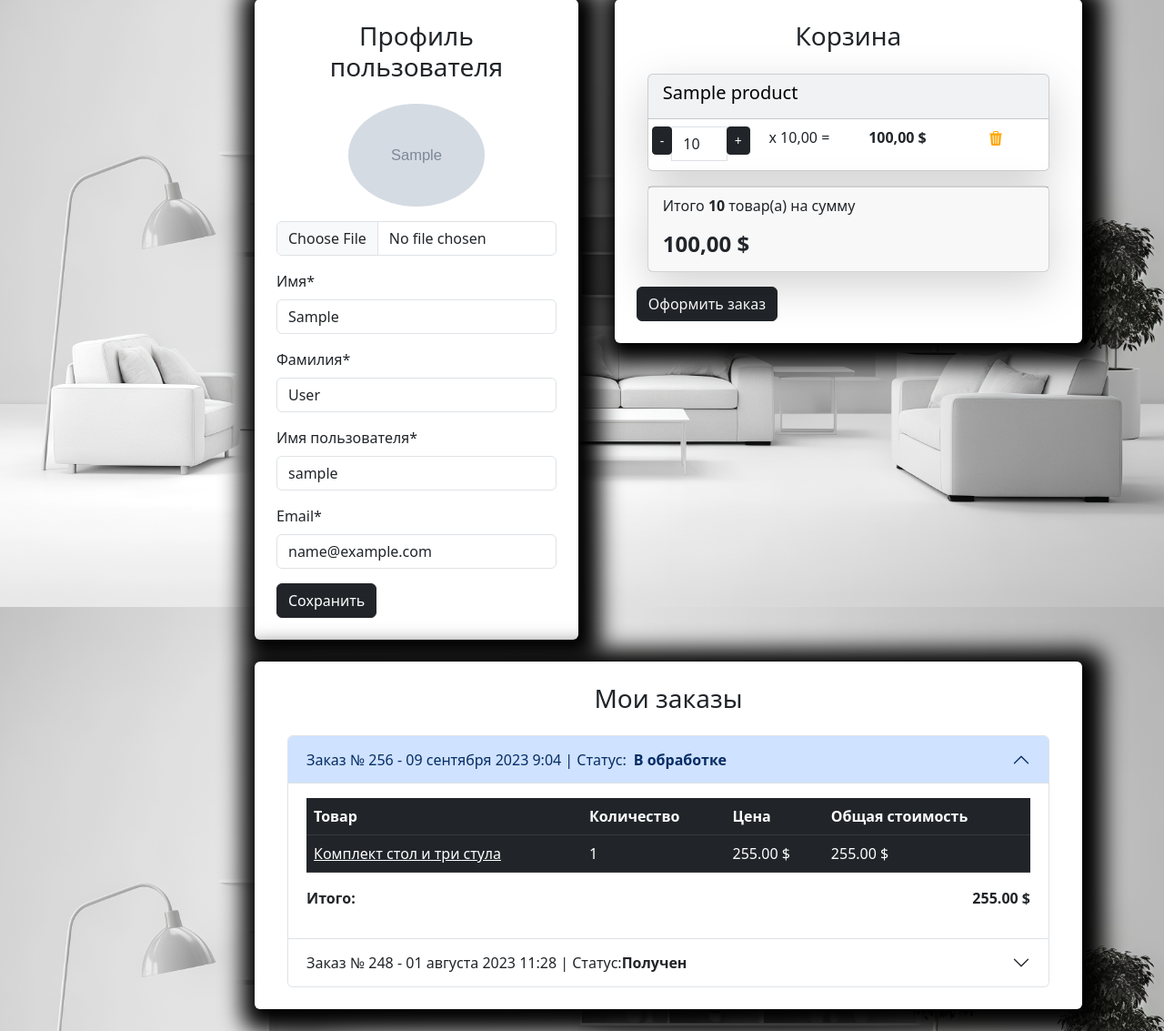
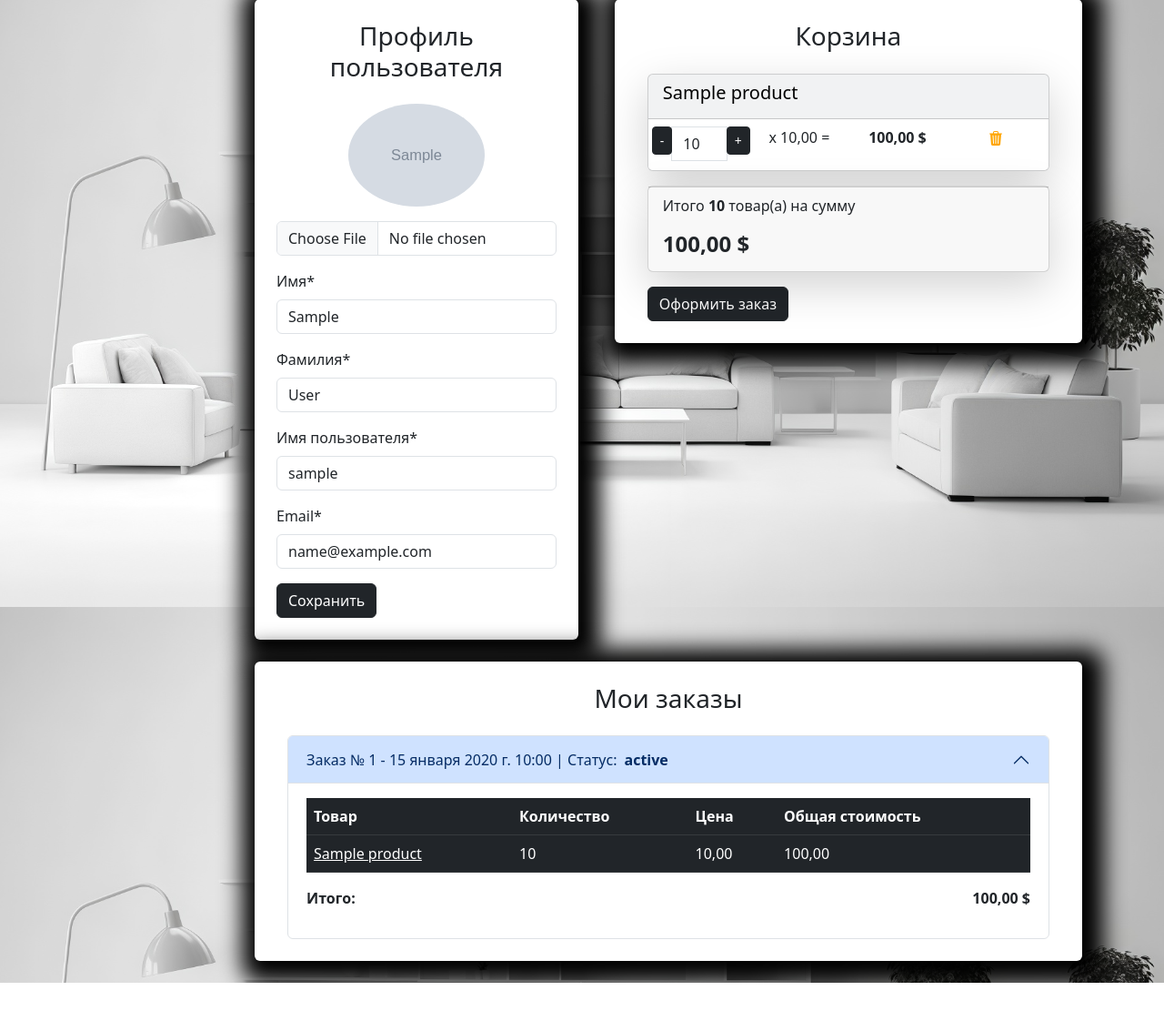
Before and after one commit to sparrow1110/internet-shop, a Django app: page /user/profile/ in a window 1280 px wide. Shown: the part 133-1266 px from the top of the page at 91% size. After the commit the page ends 1213 px from the top, so only its background shows below. Run offline with Django 5.2, Linux system fonts and the light colour scheme; a user stored in the database is signed in; data comes from the database, SQL or seed files in the repository; tables that the repository leaves empty hold one stand-in row (values such as "Sample post"); grey boxes marked "Sample" are stand-in pictures; some libraries are stand-ins or nearby versions.

Commit message:
Add order history to user profile; move checkout button; optimize DB queries

```diff
--- a/carts/templates/carts/includes/included_cart.html
+++ b/carts/templates/carts/includes/included_cart.html
@@ -49,3 +49,8 @@
         <h4 class="float-left"><strong>{{carts.total_price}} $</strong></h4>
     </div>
 </div>
+{% if carts and not order %}
+<a class="btn btn-dark" href="{% url 'orders:create_order' %}">
+    Оформить заказ
+</a>
+{% endif %}
--- a/carts/utils.py
+++ b/carts/utils.py
@@ -3,8 +3,8 @@
 
 def get_user_carts(request):
     if request.user.is_authenticated:
-        return Cart.objects.filter(user=request.user)
+        return Cart.objects.filter(user=request.user).select_related('product')
 
     if not request.session.session_key:
         request.session.create()
-    return Cart.objects.filter(session_key=request.session.session_key)
+    return Cart.objects.filter(session_key=request.session.session_key).select_related('product')
--- a/orders/forms.py
+++ b/orders/forms.py
@@ -29,3 +29,5 @@
         pattern = re.compile(r'^\d{10}$')
         if not pattern.match(data):
             raise forms.ValidationError("Неверный формат номера")
+
+        return data
--- a/templates/base.html
+++ b/templates/base.html
@@ -57,7 +57,6 @@
                                 Мой профиль
                             </a>
                             <ul class="dropdown-menu">
-                                <li><a class="dropdown-item  text-white" href="carts/cart.html">Корзина</a></li>
                                 <li><a class="dropdown-item  text-white" href="{% url 'user:profile' %}">Личный кабинет</a>
                                 </li>
                                 {% if user.is_admin or user.is_staff %}
--- a/templates/includes/cart_button.html
+++ b/templates/includes/cart_button.html
@@ -27,11 +27,6 @@
                     {% include "carts/includes/included_cart.html" %}
                     <!-- Закончилась разметка корзины -->
                 </div>
-                {% if carts %}
-                <a class="btn btn-dark" href="{% url 'orders:create_order' %}">
-                    Оформить заказ
-                </a>
-                {% endif %}
             </div>
         </div>
     </div>
--- a/users/templates/users/profile.html
+++ b/users/templates/users/profile.html
@@ -86,11 +86,6 @@
                         {% include "carts/includes/included_cart.html" %}
                         <!-- Закончилась разметка корзины -->
                     </div>
-                    {% if carts %}
-                    <a class="btn btn-dark" href="{% url 'orders:create_order' %}">
-                        Оформить заказ
-                    </a>
-                    {% endif %}
                 </div>
             </div>
             <!-- Оформленные заказы -->
@@ -100,13 +95,14 @@
                     <!-- Разметка заказов -->
                     <div class="container">
                         <div class="accordion" id="accordionExample">
+                            {% for order in orders %}
                             <div class="accordion-item">
-                                <h2 class="accordion-header" id="heading1">
-                                    <button class="accordion-button" type="button" data-bs-toggle="collapse" data-bs-target="#collapse1" aria-expanded="false" aria-controls="collapse1">
-                                        Заказ № 256 - 09 сентября 2023 9:04 | Статус:<strong class="mx-2"> В обработке</strong>
+                                <h2 class="accordion-header" id="heading{{ order.id }}">
+                                    <button class="accordion-button {% if order != orders.0 %}collapsed{% endif %}" type="button" data-bs-toggle="collapse" data-bs-target="#collapse{{ order.id }}" aria-expanded="false" aria-controls="collapse{{ order.id }}">
+                                        Заказ № {{ order.id }} - {{ order.created_timestamp }} | Статус: <strong class="mx-2">{{order.status}}</strong>
                                     </button>
                                 </h2>
-                                <div id="collapse1" class="accordion-collapse collapse show" aria-labelledby="heading1" data-bs-parent="#accordionExample">
+                                <div id="collapse{{ order.id }}" class="accordion-collapse collapse {% if order == orders.0 %}show{% endif %}" aria-labelledby="heading{{ order.id }}" data-bs-parent="#accordionExample">
                                     <div class="accordion-body">
                                         <table class="table table-dark table-hover">
                                             <thead>
@@ -118,53 +114,26 @@
                                                 </tr>
                                             </thead>
                                             <tbody>
+                                                {% for item in order.orderitem_set.all %}
                                                 <tr>
-                                                <td><a class="text-white" href="#">Комплект стол и три стула</a></td>
-                                                <td>1</td>
-                                                <td>255.00 $</td>
-                                                <td>255.00 $</td>
+                                                    <td><a class="text-white" href="{% url 'goods:product' item.product.slug %}">{{ item.product.name }}</a></td>
+                                                    <td>{{ item.quantity }}</td>
+                                                    <td>{{ item.price }}</td>
+                                                    <td>{{ item.products_price }}</td>
 
                                                 </tr>
+                                                {% endfor %}
                                             </tbody>
                                         </table>
                                         <div class="d-flex justify-content-between">
                                             <p><strong>Итого:</strong></p>
-                                            <p><strong>255.00 $</strong></p>
+                                            <p><strong>{{order.orderitem_set.total_price}} $</strong></p>
 
                                         </div>
                                     </div>
                                 </div>
                             </div>
-                            <div class="accordion-item">
-                                <h2 class="accordion-header" id="heading2">
-                                    <button class="accordion-button collapsed" type="button" data-bs-toggle="collapse" data-bs-target="#collapse2" aria-expanded="false" aria-controls="collapse2">
-                                        Заказ № 248 - 01 августа 2023 11:28 | Статус: <strong>Получен</strong>
-                                    </button>
-                                </h2>
-                                <div id="collapse2" class="accordion-collapse collapse" aria-labelledby="heading2" data-bs-parent="#accordionExample">
-                                    <div class="accordion-body">
-                                        <table class="table table-dark table-hover">
-                                            <thead>
-                                            <tr>
-                                                <th>Товар</th>
-                                                <th>Количество</th>
-                                                <th>Цена</th>
-                                                <th>Общая стоимость</th>
-                                            </tr>
-                                            </thead>
-                                            <tbody>
-                                            <tr>
-                                                <td><a class="text-white" href="#">Стул офисный</a></td>
-                                                <td>2</td>
-                                                <td>30.00 $</td>
-                                                <td>60.00 $</td>
-
-                                            </tr>
-                                            </tbody>
-                                        </table>
-                                    </div>
-                                </div>
-                            </div>
+                            {% endfor %}
                         </div>
                     </div>
                     <!-- Закончилась разметка заказов -->
--- a/users/templates/users/users_cart.html
+++ b/users/templates/users/users_cart.html
@@ -15,11 +15,6 @@
                     {% include "carts/includes/included_cart.html" %}
                     <!-- Закончилась разметка корзины -->
                 </div>
-                {% if carts %}
-                <a class="btn btn-dark" href="{% url 'orders:create_order' %}">
-                    Оформить заказ
-                </a>
-                {% endif %}
             </div>
         </div>
     </div>
--- a/users/views.py
+++ b/users/views.py
@@ -1,10 +1,12 @@
 from django.contrib import auth, messages
 from django.contrib.auth.decorators import login_required
+from django.db.models import Prefetch
 from django.http import HttpResponseRedirect
 from django.shortcuts import render, redirect
 from django.urls import reverse
 
 from carts.models import Cart
+from orders.models import Order, OrderItem
 from users.forms import UserLoginForm, UserRegisterForm, ProfileForm
 
 
@@ -81,9 +83,18 @@
             return HttpResponseRedirect(reverse('user:profile'))
     else:
         form = ProfileForm(instance=request.user)
+
+    orders = (Order.objects.filter(user=request.user).prefetch_related(
+        Prefetch(
+            "orderitem_set", queryset=OrderItem.objects.select_related("product")
+        )
+    ).order_by("-id")
+               )
+
     context = {
         'title': 'ModaHouse - Профиль',
-        'form': form
+        'form': form,
+        'orders': orders
     }
     return render(request, "users/profile.html", context)
 
```
Also changed, not shown: carts/views.py (+19 -4 lines), orders/views.py (+6 -3 lines). Lines whose indentation alone changed are shown as unchanged.
